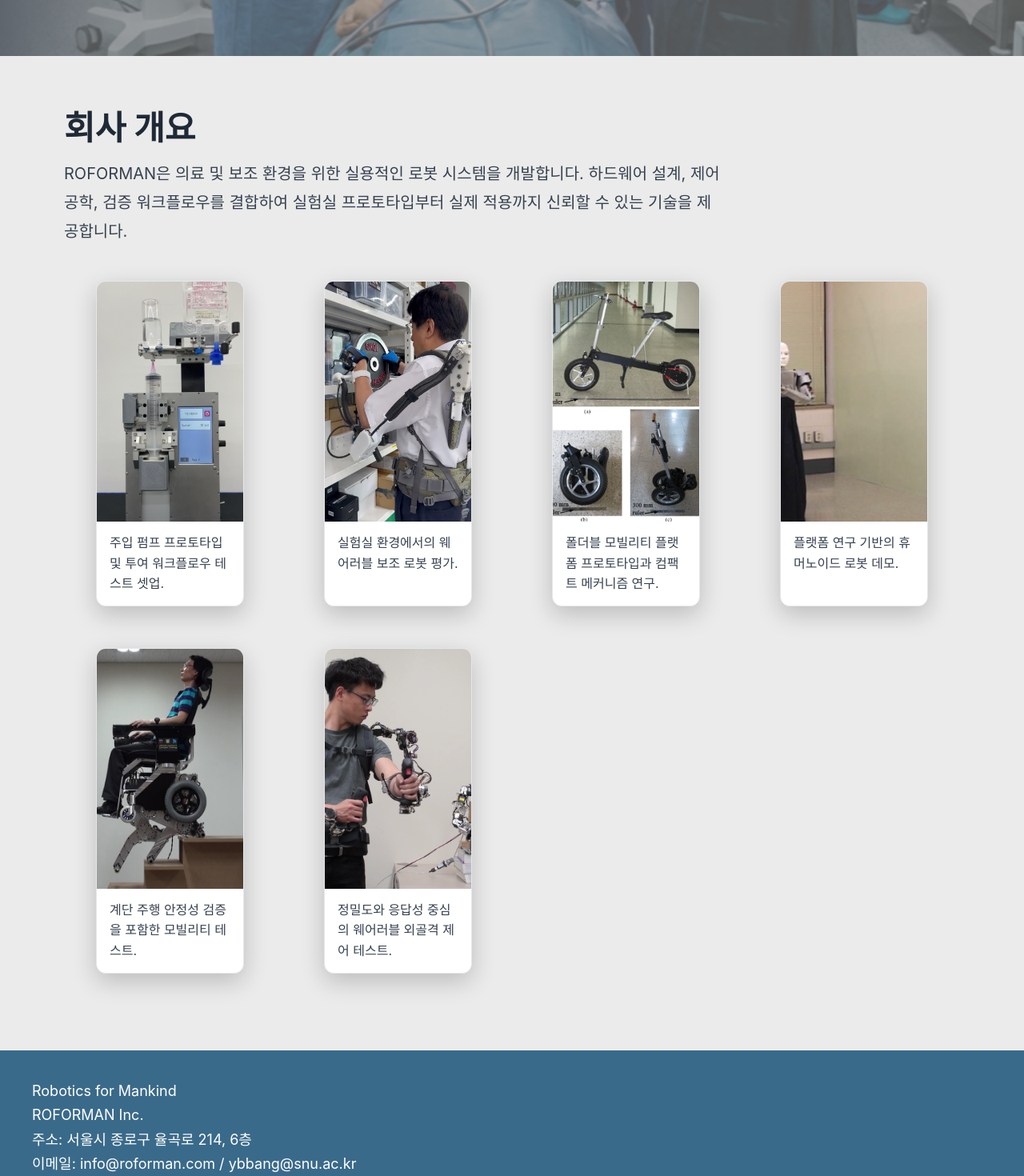
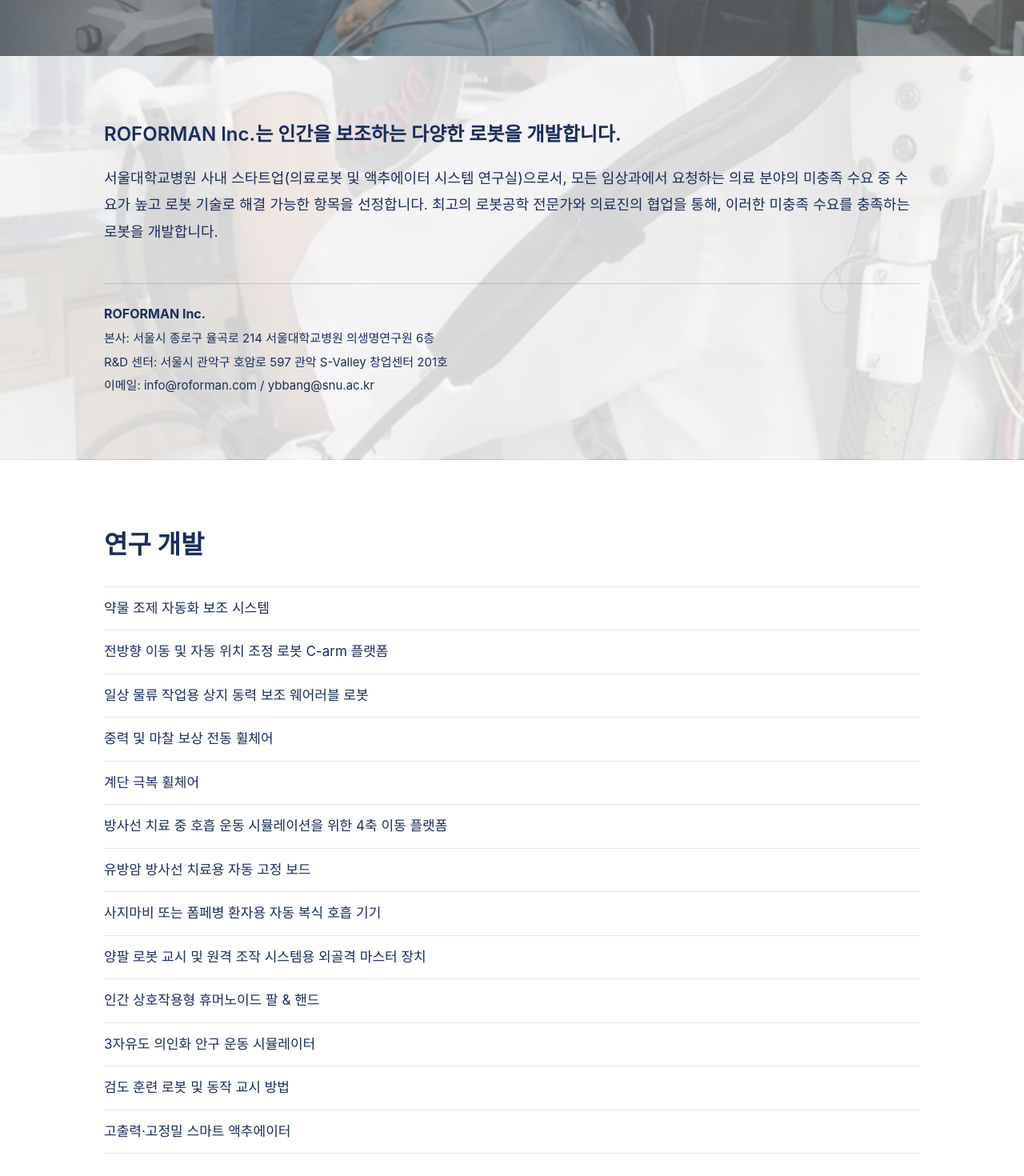
Before and after one commit to roforman/roforman.github.io, a Next.js app: page / in a window 1280 px wide. Shown: the part 730-2200 px from the top of the page at 80% size. Built offline with nearby package versions, Linux system fonts and the light colour scheme; a web font is replaced by a local one.

Commit message:
feat: 홈 페이지에 회사 소개 및 R&D 섹션 추가 (PDF 2,3페이지)

```diff
--- a/src/app/page.tsx
+++ b/src/app/page.tsx
@@ -15,6 +15,8 @@
   { src: '/images/technology-wearable-exoskeleton-control-test-01.png', alt: 'Wearable exoskeleton control test', capKey: 'home.cap6' },
 ]
 
+const RD_ITEMS = Array.from({ length: 13 }, (_, i) => `home.rdItem${i + 1}`)
+
 export default function HomePage() {
   const { t } = useI18n()
 
@@ -28,6 +30,34 @@
         <div className={styles.heroQuickLinks}>
           <Link href="/company/#technology">{t('home.quickTechnology')}</Link>
           <Link href="/contact/">{t('home.quickContact')}</Link>
+        </div>
+      </section>
+
+      {/* PDF 2페이지: 회사 소개 */}
+      <section className={styles.about}>
+        <div className={styles.aboutInner}>
+          <div className={styles.aboutText}>
+            <p className={styles.aboutMain}>{t('home.aboutMain')}</p>
+            <p className={styles.aboutDesc}>{t('home.aboutDesc')}</p>
+          </div>
+          <div className={styles.aboutAddress}>
+            <p><strong>ROFORMAN Inc.</strong></p>
+            <p>{t('home.aboutHeadOffice')}</p>
+            <p>{t('home.aboutRdCenter')}</p>
+            <p>{t('home.aboutEmail')}</p>
+          </div>
+        </div>
+      </section>
+
+      {/* PDF 3페이지: R&D 목록 */}
+      <section className={styles.rd}>
+        <div className={styles.rdInner}>
+          <h2 className={styles.rdTitle}>{t('home.rdTitle')}</h2>
+          <ul className={styles.rdList}>
+            {RD_ITEMS.map((key) => (
+              <li key={key}>{t(key)}</li>
+            ))}
+          </ul>
         </div>
       </section>
 
--- a/src/i18n/en.json
+++ b/src/i18n/en.json
@@ -36,7 +36,26 @@
     "cap3": "Foldable mobility platform prototype and compact mechanism study.",
     "cap4": "Humanoid robot demonstration from platform research work.",
     "cap5": "Stair-climbing mobility test with stability verification.",
-    "cap6": "Exoskeleton control test focused on precision and response."
+    "cap6": "Exoskeleton control test focused on precision and response.",
+    "aboutMain": "ROFORMAN Inc. develops various robots that assist humans.",
+    "aboutDesc": "As an in-house startup of Seoul National University Hospital (Medical Robotics and Actuator Systems Laboratory), ROFORMAN Inc. selects items with high demand and solvable by robotic technology from among the unmet needs of the medical field requested by all clinical departments and divisions. Through collaboration between top robotics experts and medical staff, the company develops robots that satisfy these unmet needs.",
+    "aboutHeadOffice": "Head Office: 6F, Institute of Convergence Medical Technology, Seoul National University Hospital, 214 Yulgok-ro, Jongno-gu, Seoul, Korea",
+    "aboutRdCenter": "R&D Center: Room 201, Gwanak S-Valley Startup Center, 597 Hoam-ro, Gwanak-gu, Seoul, Korea",
+    "aboutEmail": "E-mail: info@roforman.com / ybbang@snu.ac.kr",
+    "rdTitle": "Research & Development",
+    "rdItem1": "Automated Assistance System for Medication Compounding",
+    "rdItem2": "Robotic C-arm platform with holonomic motion and automatic repositioning",
+    "rdItem3": "Upper Limb Power-Assist Wearable Robot for Daily Logistics Tasks",
+    "rdItem4": "Power-assisted wheelchair with gravity and friction compensation",
+    "rdItem5": "Stair-climbing wheelchair",
+    "rdItem6": "4-axis moving platform for simulating respiratory motion in radiotherapy",
+    "rdItem7": "Automatic immobilization board for breast cancer radiotherapy",
+    "rdItem8": "Automatic abdominal breathing machines for quadriplegics or Pompe patients",
+    "rdItem9": "Exoskeletal master device for dual arm robot teaching and teleoperation system",
+    "rdItem10": "Human interactive humanoid arm & hand",
+    "rdItem11": "3-DOF anthropomorphic oculomotor simulator",
+    "rdItem12": "Kendo training robot and its motion teaching method",
+    "rdItem13": "High power and precision smart actuators"
   },
   "company": {
     "heroTitle": "Company",
--- a/src/i18n/ko.json
+++ b/src/i18n/ko.json
@@ -36,7 +36,26 @@
     "cap3": "폴더블 모빌리티 플랫폼 프로토타입과 컴팩트 메커니즘 연구.",
     "cap4": "플랫폼 연구 기반의 휴머노이드 로봇 데모.",
     "cap5": "계단 주행 안정성 검증을 포함한 모빌리티 테스트.",
-    "cap6": "정밀도와 응답성 중심의 웨어러블 외골격 제어 테스트."
+    "cap6": "정밀도와 응답성 중심의 웨어러블 외골격 제어 테스트.",
+    "aboutMain": "ROFORMAN Inc.는 인간을 보조하는 다양한 로봇을 개발합니다.",
+    "aboutDesc": "서울대학교병원 사내 스타트업(의료로봇 및 액추에이터 시스템 연구실)으로서, 모든 임상과에서 요청하는 의료 분야의 미충족 수요 중 수요가 높고 로봇 기술로 해결 가능한 항목을 선정합니다. 최고의 로봇공학 전문가와 의료진의 협업을 통해, 이러한 미충족 수요를 충족하는 로봇을 개발합니다.",
+    "aboutHeadOffice": "본사: 서울시 종로구 율곡로 214 서울대학교병원 의생명연구원 6층",
+    "aboutRdCenter": "R&D 센터: 서울시 관악구 호암로 597 관악 S-Valley 창업센터 201호",
+    "aboutEmail": "이메일: info@roforman.com / ybbang@snu.ac.kr",
+    "rdTitle": "연구 개발",
+    "rdItem1": "약물 조제 자동화 보조 시스템",
+    "rdItem2": "전방향 이동 및 자동 위치 조정 로봇 C-arm 플랫폼",
+    "rdItem3": "일상 물류 작업용 상지 동력 보조 웨어러블 로봇",
+    "rdItem4": "중력 및 마찰 보상 전동 휠체어",
+    "rdItem5": "계단 극복 휠체어",
+    "rdItem6": "방사선 치료 중 호흡 운동 시뮬레이션을 위한 4축 이동 플랫폼",
+    "rdItem7": "유방암 방사선 치료용 자동 고정 보드",
+    "rdItem8": "사지마비 또는 폼페병 환자용 자동 복식 호흡 기기",
+    "rdItem9": "양팔 로봇 교시 및 원격 조작 시스템용 외골격 마스터 장치",
+    "rdItem10": "인간 상호작용형 휴머노이드 팔 & 핸드",
+    "rdItem11": "3자유도 의인화 안구 운동 시뮬레이터",
+    "rdItem12": "검도 훈련 로봇 및 동작 교시 방법",
+    "rdItem13": "고출력·고정밀 스마트 액추에이터"
   },
   "company": {
     "heroTitle": "회사",
--- a/src/styles/home.module.css
+++ b/src/styles/home.module.css
@@ -56,6 +56,117 @@
   opacity: 1;
 }
 
+/* =====================
+  ABOUT SECTION (PDF p.2)
+===================== */
+.about {
+  background-image:
+    linear-gradient(rgba(255,255,255,0.82), rgba(255,255,255,0.82)),
+    url('/images/technology-wearable-assistive-robot-test-01.png');
+  background-size: cover;
+  background-position: center;
+}
+
+.aboutInner {
+  max-width: 1100px;
+  margin: 0 auto;
+  padding: 80px 40px;
+  display: flex;
+  flex-direction: column;
+  gap: 48px;
+}
+
+.aboutText {
+  display: flex;
+  flex-direction: column;
+  gap: 20px;
+}
+
+.aboutMain {
+  font-size: clamp(18px, 2.2vw, 24px);
+  font-weight: 600;
+  color: #1a2e5a;
+  line-height: 1.5;
+  margin: 0;
+}
+
+.aboutDesc {
+  font-size: clamp(15px, 1.6vw, 18px);
+  color: #1a2e5a;
+  line-height: 1.85;
+  margin: 0;
+}
+
+.aboutAddress {
+  display: flex;
+  flex-direction: column;
+  gap: 4px;
+  border-top: 1px solid rgba(26, 46, 90, 0.2);
+  padding-top: 24px;
+}
+
+.aboutAddress p {
+  font-size: clamp(13px, 1.3vw, 15px);
+  color: #1a2e5a;
+  margin: 0;
+  line-height: 1.7;
+}
+
+.aboutAddress strong {
+  font-size: clamp(14px, 1.4vw, 16px);
+}
+
+/* =====================
+  R&D SECTION (PDF p.3)
+===================== */
+.rd {
+  background: #ffffff;
+}
+
+.rdInner {
+  max-width: 1100px;
+  margin: 0 auto;
+  padding: 80px 40px;
+}
+
+.rdTitle {
+  font-size: clamp(22px, 3vw, 32px);
+  font-weight: 700;
+  color: #1a2e5a;
+  margin: 0 0 32px;
+}
+
+.rdList {
+  list-style: none;
+  margin: 0;
+  padding: 0;
+  display: flex;
+  flex-direction: column;
+}
+
+.rdList li {
+  font-size: clamp(14px, 1.5vw, 17px);
+  color: #1a2e5a;
+  padding: 14px 0;
+  border-bottom: 1px solid #e5e7eb;
+  line-height: 1.5;
+}
+
+.rdList li:first-child {
+  border-top: 1px solid #e5e7eb;
+}
+
+@media (max-width: 768px) {
+  .aboutInner {
+    padding: 56px 20px;
+    gap: 32px;
+  }
+
+  .rdInner {
+    padding: 56px 20px;
+  }
+}
+
 .overview {
   position: relative;
   max-width: 1200px;
```
